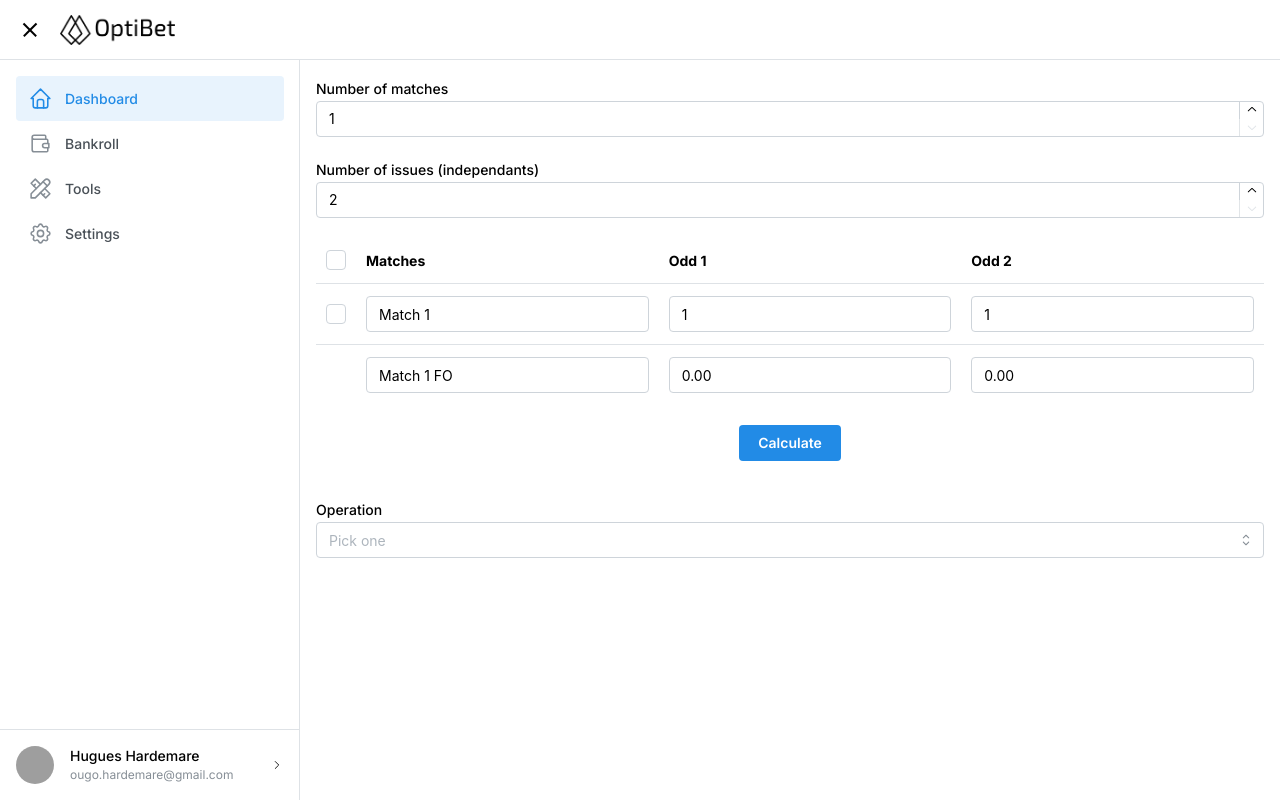
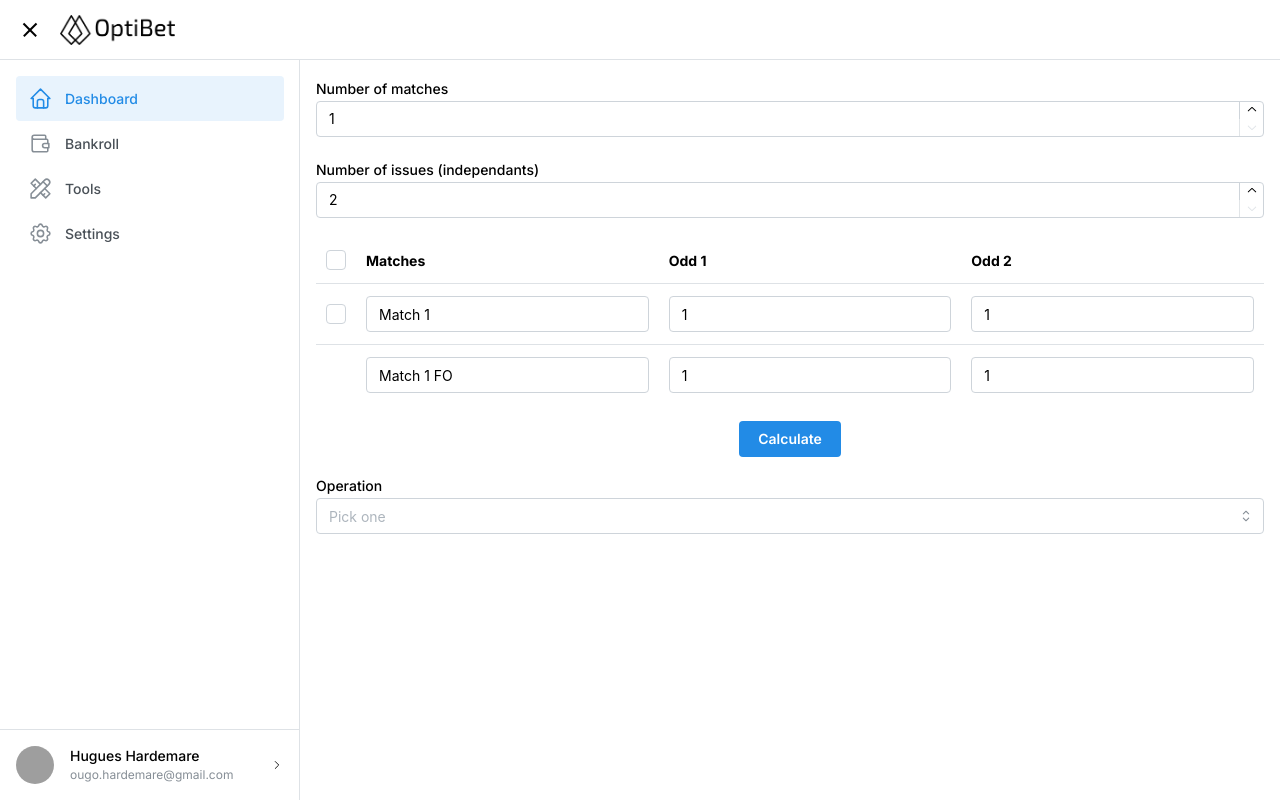
Before and after one commit to hughdmr/OBet_, a Next.js app: page /tool/value in a window 1280 px wide. Both pictures are taken after a click on the button "Calculate". Built offline with nearby package versions, Linux system fonts and the light colour scheme; grey boxes are pictures that could not be loaded.

Commit message:
order of actions clear, apparition of results for combination

```diff
--- a/src/app/tool/value/page.tsx
+++ b/src/app/tool/value/page.tsx
@@ -1,24 +1,21 @@
-'use client'
+'use client';
 
 import { useState } from 'react';
-import { InputIssuesNumber, InputBetNumber, InputOperationType } from '../../../components/ValueInputs';
-import { TableInput } from '../../../components/TableInput';
+import { InputIssuesNumber, InputBetNumber, InputOperationType, TableInput } from '../../../components/ValueInputs';
 import classes from '../../../components/ValueInputs.module.css';
 
 export default function Home() {
   const [betNumber, setBetNumber] = useState(1);
   const [issuesNumber, setIssuesNumber] = useState(2);
-  const [operationType, setOperationType] = useState<string | null>(null); // État pour l'opération sélectionnée
+  const [operationType, setOperationType] = useState<string | null>(null);
 
   return (
     <div className={classes.container}>
       <InputBetNumber setBetNumber={setBetNumber} />
       <InputIssuesNumber setIssuesNumber={setIssuesNumber} />
       <div className={classes.scrollable}>
-      <TableInput betNumber={betNumber} issuesNumber={issuesNumber} operationType={operationType} />
+        <TableInput betNumber={betNumber} issuesNumber={issuesNumber} operationType={operationType} setOperationType={setOperationType}/>
       </div>
-      {/* Ici, l'input apparaîtra juste sous le tableau */}
-      <InputOperationType setOperationType={setOperationType} />
     </div>
   );
 }
--- a/src/components/TableInput.module.css
+++ /dev/null
@@ -1,3 +0,0 @@
-.rowSelected {
-    background-color: var(--mantine-color-blue-light);
-  }
--- a/src/components/TableInput.tsx
+++ /dev/null
@@ -1,173 +0,0 @@
-import cx from 'clsx';
-import { useState, useEffect } from 'react';
-import { Table, TextInput, Checkbox, rem, Button } from '@mantine/core';
-import classes from './TableInput.module.css';
-
-interface TableInputProps {
-  betNumber: number;
-  issuesNumber: number;
-  operationType: string | null;
-}
-
-export function TableInput({ betNumber, issuesNumber, operationType }: TableInputProps) {
-  const [data, setData] = useState(() =>
-    Array.from({ length: betNumber }, (_, index) => ({
-      id: (index + 1).toString(),
-      match: `Match ${index + 1}`,
-      odds: Array.from({ length: issuesNumber }, () => '1'), // Default to '1' for multiplication
-    }))
-  );
-
-  const [selection, setSelection] = useState<string[]>([]);
-  const [showNewRows, setShowNewRows] = useState(false);
-
-  useEffect(() => {
-    setData(() =>
-      Array.from({ length: betNumber }, (_, index) => ({
-        id: (index + 1).toString(),
-        match: `Match ${index + 1}`,
-        odds: Array.from({ length: issuesNumber }, () => '1'), // Default to '1' for multiplication
-      }))
-    );
-    setSelection([]);
-    setShowNewRows(false);
-  }, [betNumber, issuesNumber]);
-
-  const handleInputChange = (id: string, index: number, value: string) => {
-    setData((prevData) =>
-      prevData.map((item) =>
-        item.id === id
-          ? {
-              ...item,
-              odds: item.odds.map((odd, i) => (i === index ? value : odd)),
-            }
-          : item
-      )
-    );
-  };
-
-  const handleMatchChange = (id: string, value: string) => {
-    setData((prevData) =>
-      prevData.map((item) =>
-        item.id === id
-          ? { ...item, match: value }
-          : item
-      )
-    );
-  };
-
-  const toggleRow = (id: string) =>
-    setSelection((current) =>
-      current.includes(id) ? current.filter((item) => item !== id) : [...current, id]
-    );
-
-  const toggleAll = () =>
-    setSelection((current) => (current.length === data.length ? [] : data.map((item) => item.id)));
-
-  const calculateNewRowValues = (odds: string[]) => {
-    if (operationType === 'Combined (Intersection with independants events)') {
-      // Example calculation for Combined operation
-      return odds.reduce((acc, curr) => acc * parseFloat(curr), 1).toFixed(2);
-    } else if (operationType === 'Soustraction (Privation with independants events)') {
-      // Example calculation for Soustraction operation
-      return odds.reduce((acc, curr) => acc - parseFloat(curr), 0).toFixed(2);
-    } else if (operationType === 'Multichance Separated (Union with combined null)') {
-      // Example calculation for Multichance Separated operation
-      return odds.reduce((acc, curr) => Math.max(acc, parseFloat(curr)), 0).toFixed(2);
-    } else if (operationType === 'Multichance Unseparated (Union with combined not null)') {
-      // Example calculation for Multichance Unseparated operation
-      return odds.reduce((acc, curr) => Math.max(acc, parseFloat(curr)), 0).toFixed(2);
-    }
-    return '0.00';
-  };
-
-  const rows = data.flatMap((item) => {
-    const selected = selection.includes(item.id);
-
-    // Row for existing data
-    const originalRow = (
-      <Table.Tr key={item.id} className={cx({ [classes.rowSelected]: selected })}>
-        <Table.Td>
-          <Checkbox checked={selected} onChange={() => toggleRow(item.id)} />
-        </Table.Td>
-        <Table.Td>
-          <TextInput
-            type="text"
-            value={item.match}
-            onChange={(e) => handleMatchChange(item.id, e.target.value)}
-            style={{ width: '100%' }}
-          />
-        </Table.Td>
-        {item.odds.map((odd, index) => (
-          <Table.Td key={index} style={{ minWidth: rem(120) }}>
-            <TextInput
-              type="text"
-              value={odd}
-              onChange={(e) => handleInputChange(item.id, index, e.target.value)}
-              style={{ width: '100%' }}
-            />
-          </Table.Td>
-        ))}
-      </Table.Tr>
-    );
-
-    // Row for additional non-editable data, shown only if `showNewRows` is true
-    const newRow = showNewRows ? (
-      <Table.Tr key={`new-${item.id}`} className={cx(classes.nonEditableRow)}>
-        <Table.Td />
-        <Table.Td>
-          <TextInput
-            type="text"
-            value={`${item.match} FO`}
-            readOnly
-            style={{ width: '100%' }}
-          />
-        </Table.Td>
-        {item.odds.map((odd, index) => (
-          <Table.Td key={`new-${item.id}-${index}`} style={{ minWidth: rem(120) }}>
-            <TextInput
-              type="text"
-              value={calculateNewRowValues(item.odds)}
-              readOnly
-              style={{ width: '100%' }}
-            />
-          </Table.Td>
-        ))}
-      </Table.Tr>
-    ) : null;
-
-    return [originalRow, newRow].filter(Boolean);
-  });
-
-  return (
-    <div style={{ display: 'flex', flexDirection: 'column', alignItems: 'center'}}>
-      <div style={{ overflowX: 'auto', width: '100%' }}>
-        <div style={{ maxHeight: 'calc(100vh - 80px)', overflowY: 'auto' }}>
-          <Table miw={800} verticalSpacing="sm">
-            <Table.Thead>
-              <Table.Tr>
-                <Table.Th style={{ width: rem(40) }}>
-                  <Checkbox
-                    onChange={toggleAll}
-                    checked={selection.length === data.length}
-                    indeterminate={selection.length > 0 && selection.length !== data.length}
-                  />
-                </Table.Th>
-                <Table.Th style={{ minWidth: rem(150) }}>Matches</Table.Th>
-                {Array.from({ length: issuesNumber }, (_, index) => (
-                  <Table.Th key={index} style={{ minWidth: rem(120) }}>Odd {index + 1}</Table.Th>
-                ))}
-              </Table.Tr>
-            </Table.Thead>
-            <Table.Tbody>{rows}</Table.Tbody>
-          </Table>
-        </div>
-      </div>
-      <div style={{ marginTop: '20px' }}>
-        <Button onClick={() => setShowNewRows(true)}>
-          Calculate
-        </Button>
-      </div>
-    </div>
-  );
-}
--- a/src/components/ValueInputs.module.css
+++ b/src/components/ValueInputs.module.css
@@ -11,3 +11,7 @@
   overflow-x: auto; /* Permet le défilement horizontal si nécessaire */
   max-height: 100%; /* Ajuste la hauteur pour éviter des comportements inattendus */
 }
+
+.rowSelected {
+  background-color: var(--mantine-color-blue-light);
+}
--- a/src/components/ValueInputs.tsx
+++ b/src/components/ValueInputs.tsx
@@ -1,17 +1,10 @@
-'use client'
+import React, { useState, useEffect } from 'react';
+import { Text, NumberInput, Select, Table, TextInput, Checkbox, Button } from '@mantine/core';
+import cx from 'clsx';
+import './ValueInputs.module.css'; // Assurez-vous que le fichier CSS est correctement importé
 
-import { NumberInput, Select, Table, TextInput, Checkbox, rem, Button } from '@mantine/core';
-import cx from 'clsx';
-import { useState, useEffect } from 'react';
-import classes from './TableInput.module.css';
-
-// Composants InputIssuesNumber, InputBetNumber et InputOperationType
-interface InputIssuesNumberProps {
-  setIssuesNumber: (value: number) => void;
-}
-
-export function InputIssuesNumber({ setIssuesNumber }: InputIssuesNumberProps) {
-  return (
+// Composant InputIssuesNumber
+const InputIssuesNumber: React.FC<{ setIssuesNumber: (value: number) => void }> = ({ setIssuesNumber }) => (
   <NumberInput
     label="Number of issues (independants)"
     placeholder="Number between 2 and 20"
@@ -25,14 +18,9 @@ export function InputIssuesNumber({ setIssuesNumber }: InputIssuesNumberProps) {
     onChange={(value) => setIssuesNumber(value as number)}
   />
 );
-}
 
-interface InputBetNumberProps {
-  setBetNumber: (value: number) => void;
-}
-
-export function InputBetNumber({ setBetNumber }: InputBetNumberProps) {
-  return (
+// Composant InputBetNumber
+const InputBetNumber: React.FC<{ setBetNumber: (value: number) => void }> = ({ setBetNumber }) => (
   <NumberInput
     label="Number of matches"
     placeholder="Number between 1 and 100"
@@ -46,58 +34,56 @@ export function InputBetNumber({ setBetNumber }: InputBetNumberProps) {
     onChange={(value) => setBetNumber(value as number)}
   />
 );
-}
 
-export function InputOperationType({ setOperationType }: { setOperationType: (value: string) => void }) {
-  return (
+// Composant InputOperationType
+const InputOperationType: React.FC<{ setOperationType: (value: string | null) => void }> = ({ setOperationType }) => (
   <Select
     mt="md"
     comboboxProps={{ withinPortal: true }}
     data={[
-        'Combined (Intersection with independants events)',
+      'Combined of Fair Odds 1 (Intersection with independants events)',
       'Soustraction (Privation with independants events)',
       'Multichance Separated (Union with combined null)',
       'Multichance Unseparated (Union with combined not null)'
     ]}
     placeholder="Pick one"
     label="Operation"
-      onChange={(value) => setOperationType} // Ajoutez cette ligne pour mettre à jour le type d'opération
+    onChange={(value) => setOperationType(value!)}
   />
 );
-}
 
-// Composant principal avec la logique d'affichage
-export function TableInput({ betNumber, issuesNumber }: { betNumber: number; issuesNumber: number }) {
+// Composant TableInput
+const TableInput: React.FC<{
+  issuesNumber: number;
+  betNumber: number;
+  operationType: string | null;
+  setOperationType: (value: string | null) => void;
+}> = ({ issuesNumber, betNumber, operationType, setOperationType }) => {
   const [data, setData] = useState(() =>
     Array.from({ length: betNumber }, (_, index) => ({
       id: (index + 1).toString(),
       match: `Match ${index + 1}`,
-      odds: Array.from({ length: issuesNumber }, () => '1.00'), // Valeur par défaut des odds
+      odds: Array.from({ length: issuesNumber }, () => '1'),
     }))
   );
 
-  const [operationType, setOperationType] = useState<string | null>(null); // État pour stocker l'opération sélectionnée
+  const [selection, setSelection] = useState<string[]>([]);
   const [showNewRows, setShowNewRows] = useState(false);
+  const [showOperationType, setShowOperationType] = useState(false);
 
   useEffect(() => {
     setData(() =>
       Array.from({ length: betNumber }, (_, index) => ({
         id: (index + 1).toString(),
         match: `Match ${index + 1}`,
-        odds: Array.from({ length: issuesNumber }, () => '1.00'), // Réinitialisation
+        odds: Array.from({ length: issuesNumber }, () => '1'),
       }))
     );
+    setSelection([]);
     setShowNewRows(false);
+    setShowOperationType(false); // Réinitialiser l'affichage de InputOperationType
+    setOperationType(null);
   }, [betNumber, issuesNumber]);
-
-  // Calculer la multiplication des valeurs dans la colonne "odd1" si l'option "Combined" est sélectionnée
-  const calculateCombinedOdds = () => {
-    if (operationType === 'Combined (Intersection with independants events)') {
-      const odd1Values = data.map((item) => parseFloat(item.odds[0] || '1')); // Multiplier seulement la première colonne
-      return odd1Values.reduce((acc, odd) => acc * odd, 1).toFixed(2); // Multiplication des odds
-    }
-    return null;
-  };
 
   const handleInputChange = (id: string, index: number, value: string) => {
     setData((prevData) =>
@@ -112,11 +98,49 @@ export function TableInput({ betNumber, issuesNumber }: { betNumber: number; iss
     );
   };
 
-  const rows = data.map((item) => (
-    <Table.Tr key={item.id}>
-      <Table.Td>{item.match}</Table.Td>
+  const handleMatchChange = (id: string, value: string) => {
+    setData((prevData) =>
+      prevData.map((item) =>
+        item.id === id
+          ? { ...item, match: value }
+          : item
+      )
+    );
+  };
+
+  const toggleRow = (id: string) =>
+    setSelection((current) =>
+      current.includes(id) ? current.filter((item) => item !== id) : [...current, id]
+    );
+
+  const toggleAll = () =>
+    setSelection((current) => (current.length === data.length ? [] : data.map((item) => item.id)));
+
+  const calculateOdd1Multiplication = () => {
+    return data
+      .map(item => parseFloat(item.odds[0]))
+      .reduce((acc, curr) => acc * curr, 1)
+      .toFixed(2);
+  };
+
+  const rows = data.flatMap((item) => {
+    const selected = selection.includes(item.id);
+
+    const originalRow = (
+      <Table.Tr key={item.id} className={cx({ 'rowSelected': selected })}>
+        <Table.Td>
+          <Checkbox checked={selected} onChange={() => toggleRow(item.id)} />
+        </Table.Td>
+        <Table.Td>
+          <TextInput
+            type="text"
+            value={item.match}
+            onChange={(e) => handleMatchChange(item.id, e.target.value)}
+            style={{ width: '100%' }}
+          />
+        </Table.Td>
         {item.odds.map((odd, index) => (
-        <Table.Td key={index}>
+          <Table.Td key={index} style={{ minWidth: '120px' }}>
             <TextInput
               type="text"
               value={odd}
@@ -126,33 +150,83 @@ export function TableInput({ betNumber, issuesNumber }: { betNumber: number; iss
           </Table.Td>
         ))}
       </Table.Tr>
-  ));
+    );
 
-  const combinedOddsResult = calculateCombinedOdds(); // Calculer les odds combinés
+    const newRow = showNewRows ? (
+      <Table.Tr key={`new-${item.id}`} className={cx('nonEditableRow')}>
+        <Table.Td />
+        <Table.Td>
+          <TextInput
+            type="text"
+            value={`${item.match} FO`}
+            readOnly
+            style={{ width: '100%' }}
+          />
+        </Table.Td>
+        {item.odds.map((odd, index) => (
+          <Table.Td key={`new-${item.id}-${index}`} style={{ minWidth: '120px' }}>
+            <TextInput
+              type="text"
+              value={odd}
+              readOnly
+              style={{ width: '100%' }}
+            />
+          </Table.Td>
+        ))}
+      </Table.Tr>
+    ) : null;
+
+    return [originalRow, newRow].filter(Boolean);
+  });
 
   return (
-    <div style={{ display: 'flex', flexDirection: 'column', alignItems: 'center' }}>
-      <InputOperationType setOperationType={setOperationType} /> {/* Sélection d'opération */}
+    <div>
       <div style={{ overflowX: 'auto', width: '100%' }}>
+        <div style={{ maxHeight: 'calc(100vh - 80px)', overflowY: 'auto' }}>
           <Table miw={800} verticalSpacing="sm">
             <Table.Thead>
               <Table.Tr>
-              <Table.Th>Matches</Table.Th>
+                <Table.Th style={{ width: '40px' }}>
+                  <Checkbox
+                    onChange={toggleAll}
+                    checked={selection.length === data.length}
+                    indeterminate={selection.length > 0 && selection.length !== data.length}
+                  />
+                </Table.Th>
+                <Table.Th style={{ minWidth: '150px' }}>Matches</Table.Th>
                 {Array.from({ length: issuesNumber }, (_, index) => (
-                <Table.Th key={index}>Odd {index + 1}</Table.Th>
+                  <Table.Th key={index} style={{ minWidth: '120px' }}>Odd {index + 1}</Table.Th>
                 ))}
               </Table.Tr>
             </Table.Thead>
-          <Table.Tbody>{rows}</Table.Tbody>
+            <Table.Tbody>
+              {rows}
+            </Table.Tbody>
           </Table>
         </div>
-      {/* Afficher le résultat seulement si l'option "Combined" est sélectionnée */}
-      {combinedOddsResult && (
-        <div style={{ marginTop: '20px' }}>
-          <p><strong>Combined odds result (Odd1):</strong> {combinedOddsResult}</p>
+      </div>
+      <div style={{ display: 'flex', flexDirection: 'column', alignItems: 'center' }}>
+        <Button
+          mt="md"
+          onClick={() => {
+            setShowNewRows(true); // Afficher les nouvelles lignes après avoir cliqué sur "Calculate"
+            setShowOperationType(true); // Afficher InputOperationType après avoir cliqué sur "Calculate"
+          }}
+        >
+          Calculate
+        </Button>
+      </div>
+      {showOperationType && <InputOperationType setOperationType={setOperationType} />}
+      {operationType === 'Combined of Fair Odds 1 (Intersection with independants events)' && (
+        <div style={{ display: 'flex', flexDirection: 'column', alignItems: 'center', marginTop: '20px' }}>
+          <Text style={{ marginBottom: '10px' }}>
+            Results: Multiplication Odd 1: <strong>{calculateOdd1Multiplication()}</strong>
+          </Text>
         </div>
       )}
-      <Button onClick={() => setShowNewRows(true)} style={{ marginTop: '20px' }}>Calculate</Button>
     </div>
   );
-}
+};
+
+export default TableInput;
+export { InputIssuesNumber, InputBetNumber, InputOperationType, TableInput };
```
Lines whose indentation alone changed are shown as unchanged.
